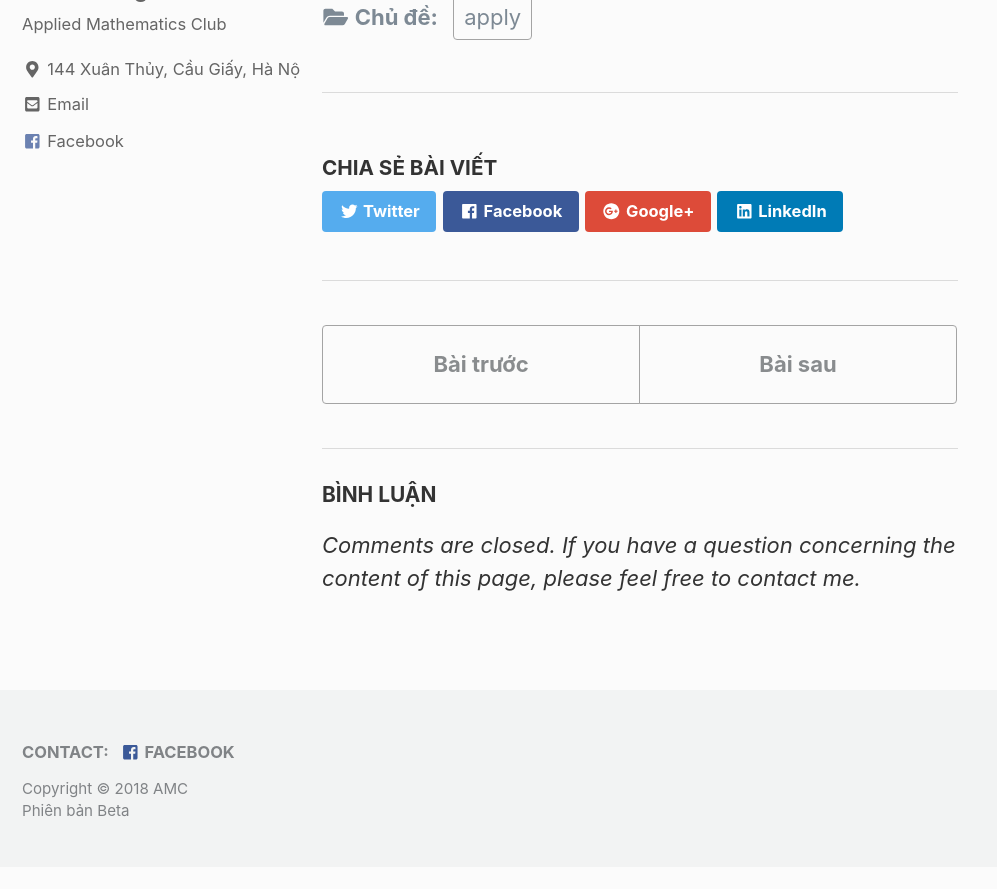
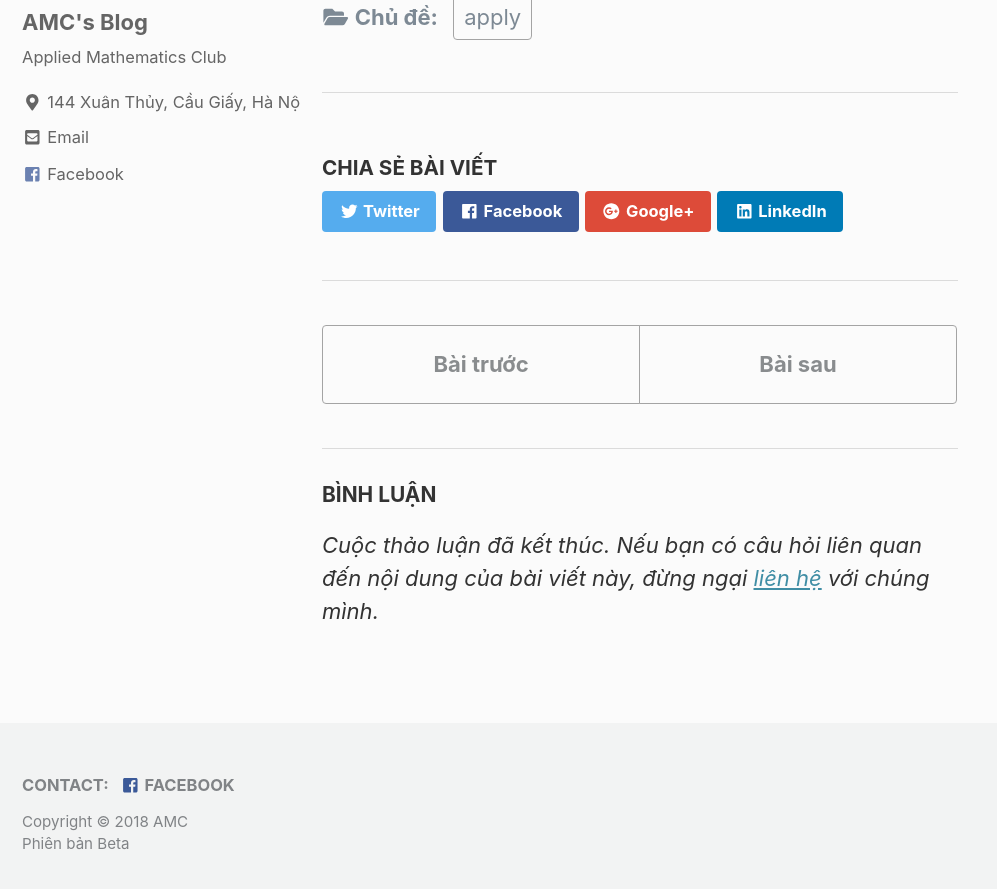
Before and after one commit to amcblog/testvon.github.io, a Jekyll site: the page built from _posts/apply/2018-02-11-test-apply-1.md, in a window 1280 px wide and 900 px high, scrolled down 364 px. Shown: the top 889 px of the window, without its empty margins (0-997 px from the left). Built offline with Jekyll 4.4.1, drawn with Linux system fonts in a browser that asks for light colours; nearby versions of some CDN libraries; before the commit the page ends 1231 px from its top, so only the background shows below that.

Commit message:
Update comments.html

```diff
--- a/_includes/comments.html
+++ b/_includes/comments.html
@@ -121,7 +121,7 @@
       </div>
       <!-- End new comment form -->
       {% else %}
-        <p><em>Comments are closed. If you have a question concerning the content of this page, please feel free to contact me.</em></p>
+        <p><em>Cuộc thảo luận đã kết thúc. Nếu bạn có câu hỏi liên quan đến nội dung của bài viết này, đừng ngại <a href="/about/">liên hệ</a> với chúng mình.</em></p>
       {% endunless %}
     {% endif %}
   </section>
```
